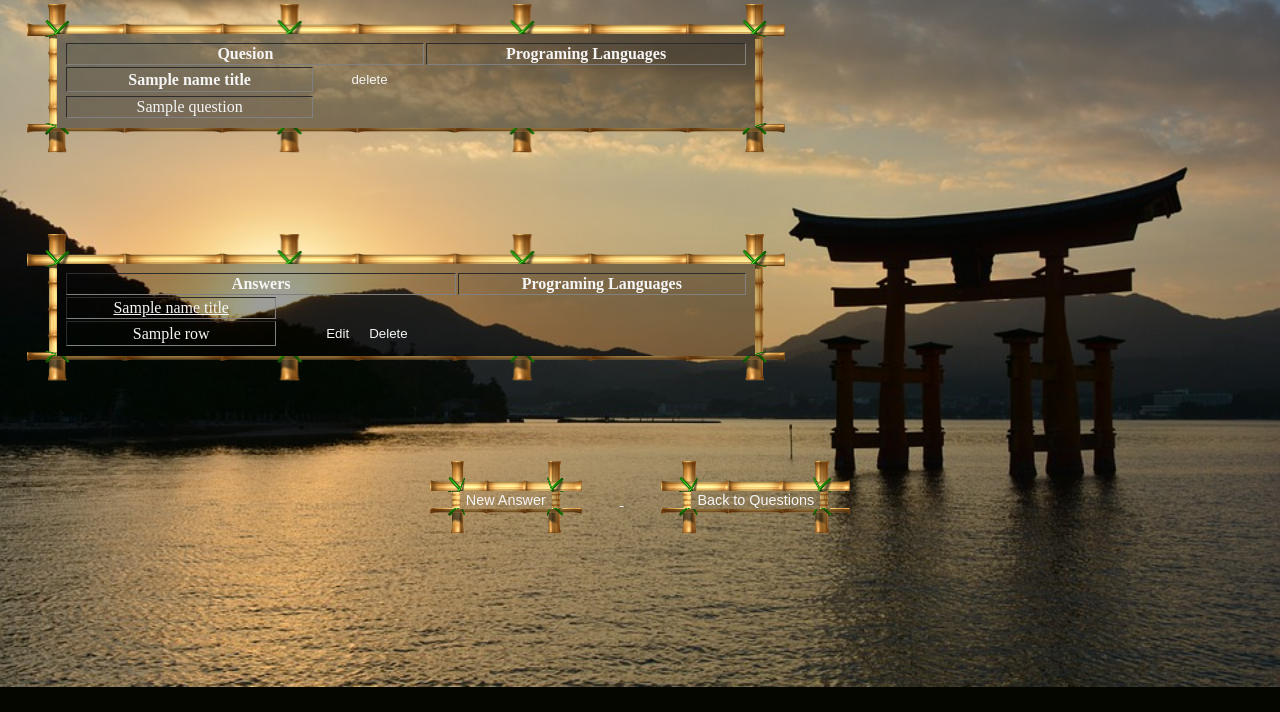
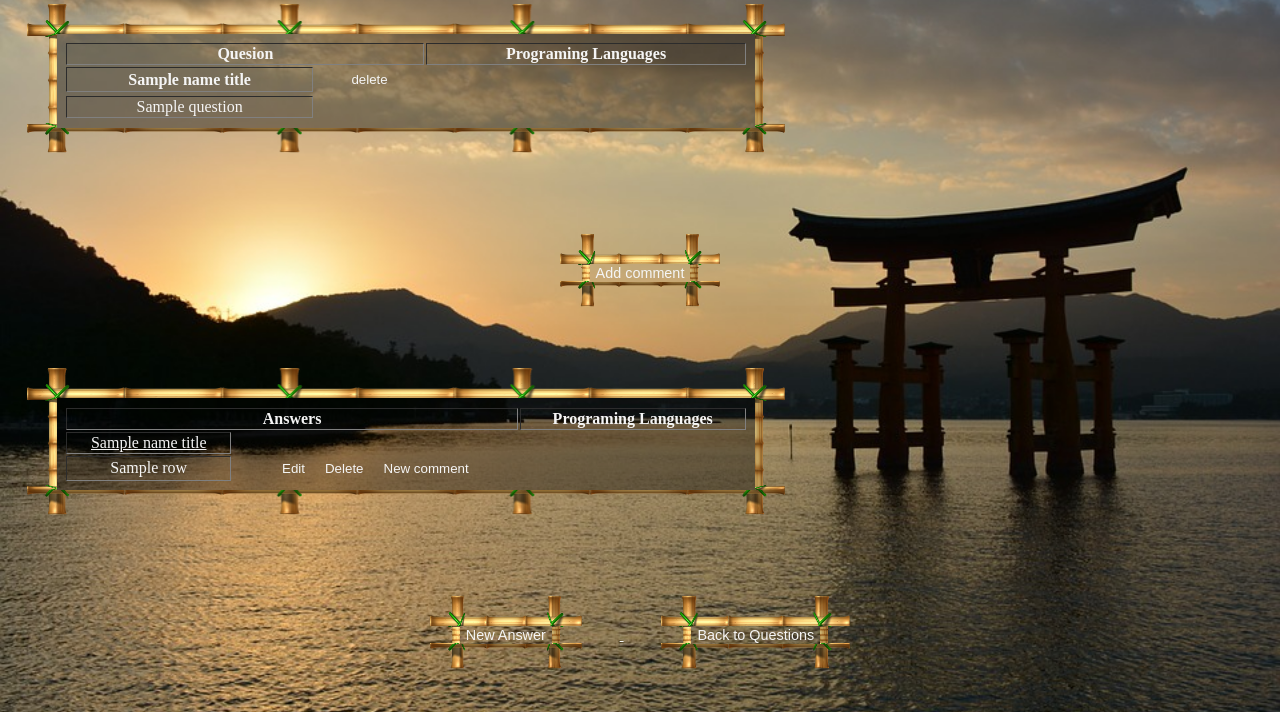
Before and after one commit to ReginaCsaszar/studious-guacamole, a Flask app: template templates/display_a_question.html in a window 1280 px wide. Shown: the part 113-825 px from the top of the page. Before the commit the page ends 800 px from the top, so only its background shows below. Run offline with Flask 2, Linux system fonts and the light colour scheme; the template is opened without the code that fills it: most values are stand-ins (such as "Sample title", 1, 10 or a date in 2020); some libraries are stand-ins or nearby versions.

Commit message:
add comment buttons to display question page

```diff
--- a/templates/display_a_question.html
+++ b/templates/display_a_question.html
@@ -49,6 +49,9 @@
 
             </tr>
     </table>
+    <p>
+        <a href="/question/{{ question_with_answers.question_id }}/new-comment"> <input class="button" type="button" value="Add comment"></a>
+    </p>
 
     <table border="1">
         <tr >
@@ -86,6 +89,7 @@
                 <td class="action_button">
                 <a href="/answer/{{ row[question_with_answers.list_of_key_of_answer[0]] }}/edit" ><input class="btn" type="button" value="Edit"></a>
                 <a href="/answer/{{ row[question_with_answers.list_of_key_of_answer[0]] }}/delete" ><input class="btn" type="button" value="Delete"></a>
+                <a href="/answer/{{ row[question_with_answers.list_of_key_of_answer[0]] }}/new-comment"><input class="btn" type="button" value="New comment"></a>
                 </td>
             {% endfor %}
 
```
